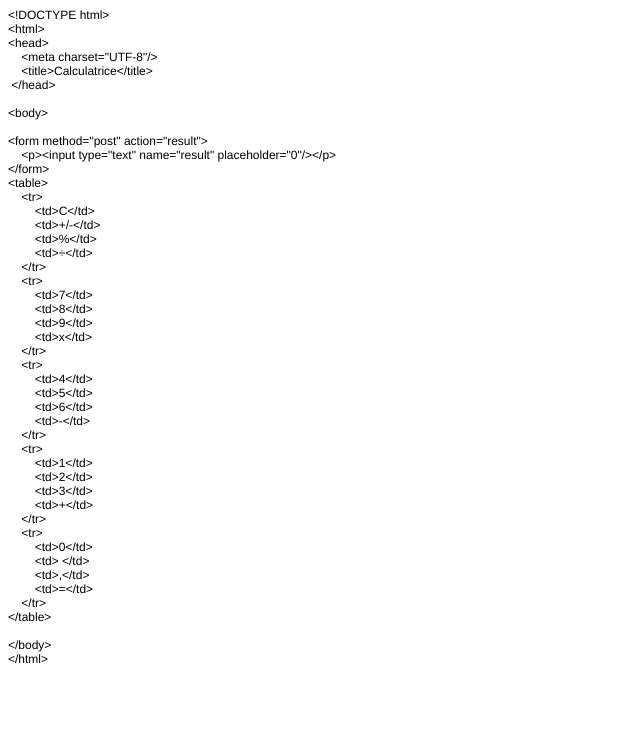
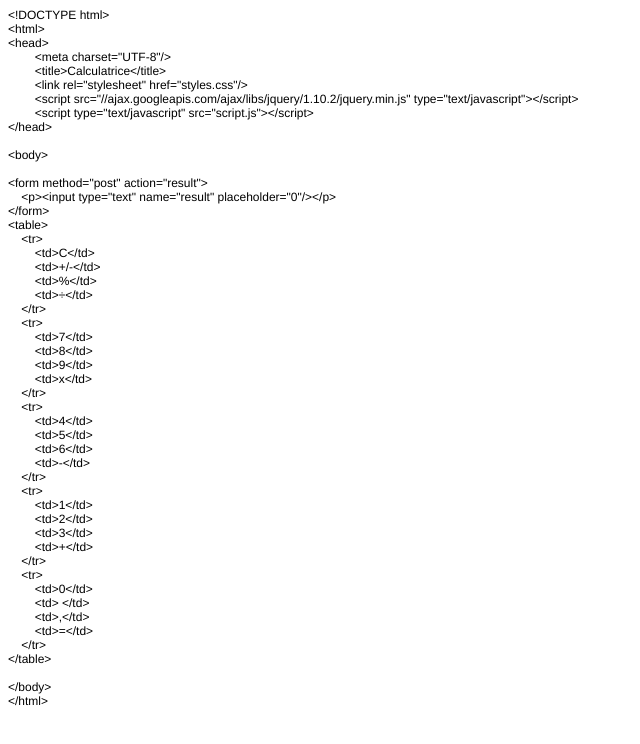
Before and after one commit to EmilieSellier/jQuery_calculator, a plain HTML site: page index.html in a window 1280 px wide. Shown: the whole page, without its empty margins (0-640 px from the left). Drawn offline with Linux system fonts and the light colour scheme.

Commit message:
Ajouté lien vers styles scripts et jQuery dans head

```diff
--- a/index.html
+++ b/index.html
@@ -9,15 +9,19 @@
   <style type="text/css">
     p.p1 {margin: 0.0px 0.0px 0.0px 0.0px; font: 12.0px Helvetica}
     p.p2 {margin: 0.0px 0.0px 0.0px 0.0px; font: 12.0px Helvetica; min-height: 14.0px}
+    span.Apple-tab-span {white-space:pre}
   </style>
 </head>
 <body>
 <p class="p1">&lt;!DOCTYPE html&gt;</p>
 <p class="p1">&lt;html&gt;</p>
 <p class="p1">&lt;head&gt;</p>
-<p class="p1"><span class="Apple-converted-space">    </span>&lt;meta charset="UTF-8"/&gt;</p>
-<p class="p1"><span class="Apple-converted-space">    </span>&lt;title&gt;Calculatrice&lt;/title&gt;</p>
-<p class="p1"><span class="Apple-converted-space"> </span>&lt;/head&gt;</p>
+<p class="p1"><span class="Apple-tab-span">	</span>&lt;meta charset="UTF-8"/&gt;</p>
+<p class="p1"><span class="Apple-tab-span">	</span>&lt;title&gt;Calculatrice&lt;/title&gt;</p>
+<p class="p1"><span class="Apple-tab-span">	</span>&lt;link rel="stylesheet" href="styles.css"/&gt;</p>
+<p class="p1"><span class="Apple-tab-span">	</span>&lt;script src="//ajax.googleapis.com/ajax/libs/jquery/1.10.2/jquery.min.js" type="text/javascript"&gt;&lt;/script&gt;</p>
+<p class="p1"><span class="Apple-tab-span">	</span>&lt;script type="text/javascript" src="script.js"&gt;&lt;/script&gt;</p>
+<p class="p1">&lt;/head&gt;</p>
 <p class="p2"><br></p>
 <p class="p1">&lt;body&gt;</p>
 <p class="p2"><br></p>
```
